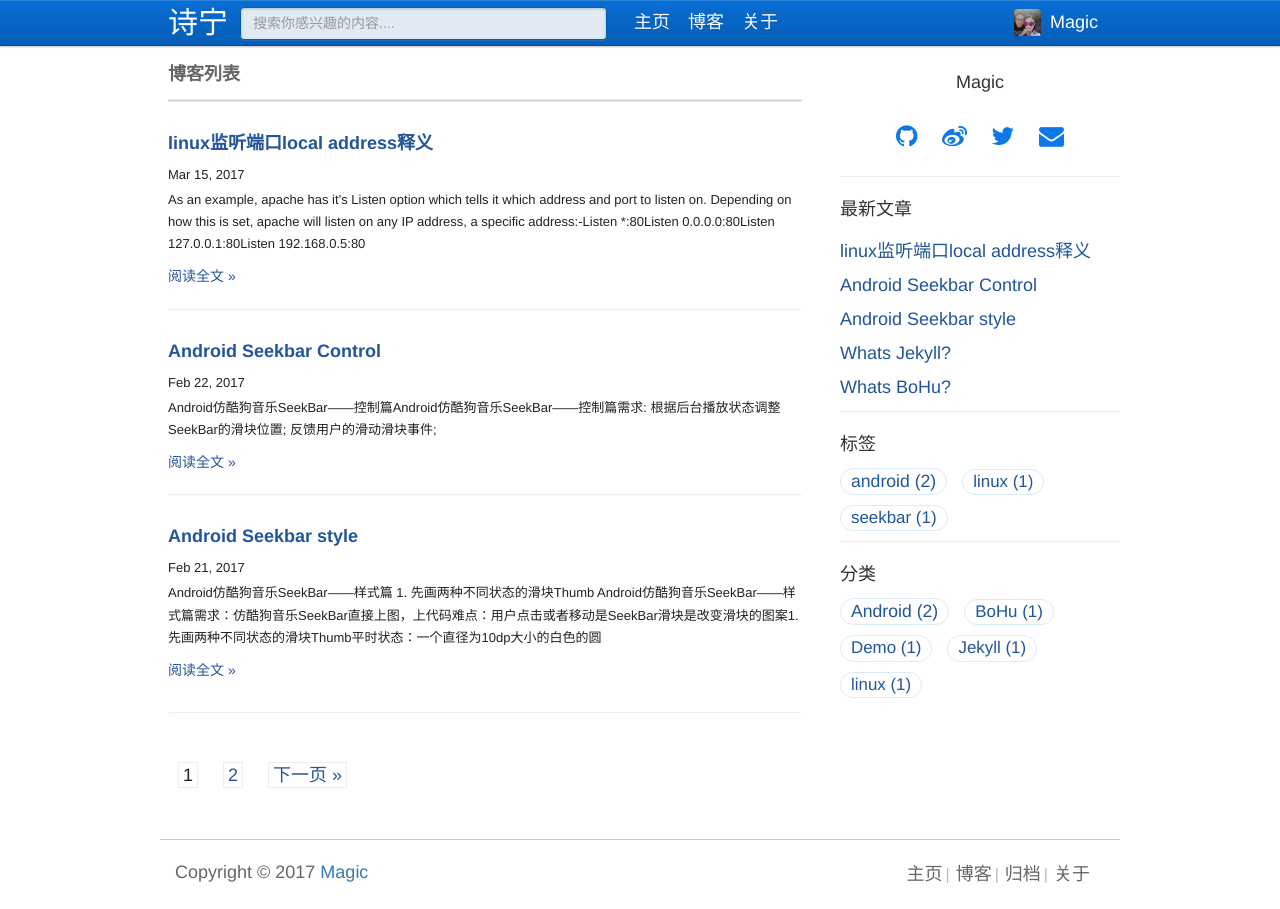
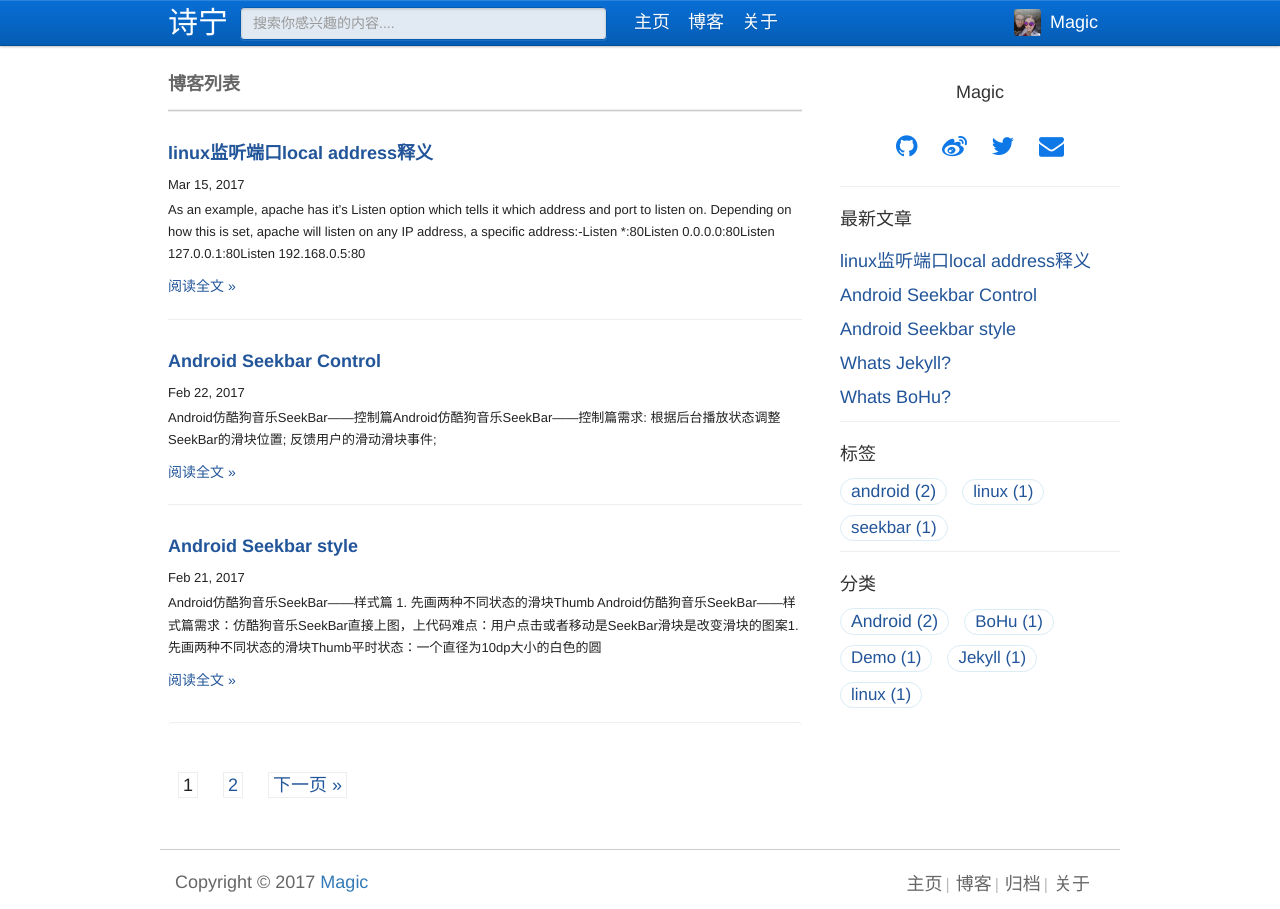
Before and after one commit to magic5650/magic5650.github.io, a Jekyll site: the page built from index.html, in a window 1280 px wide. Built offline with Jekyll 4.4.1, drawn with Linux system fonts in a browser that asks for light colours; the list of posts is cut into pages by our own code.

Commit message:
Signed-off-by: magic5650 <magic5650@126.com>

```diff
--- a/assets/css/main.css
+++ b/assets/css/main.css
@@ -125,7 +125,7 @@ a {
 
 main {
   margin: 0 auto;
-  padding: 60px 0 50px 0; }
+  padding: 70px 0 50px 0; }
   @media screen and (min-width: 960px) {
     main {
       width: 960px; } }
```
